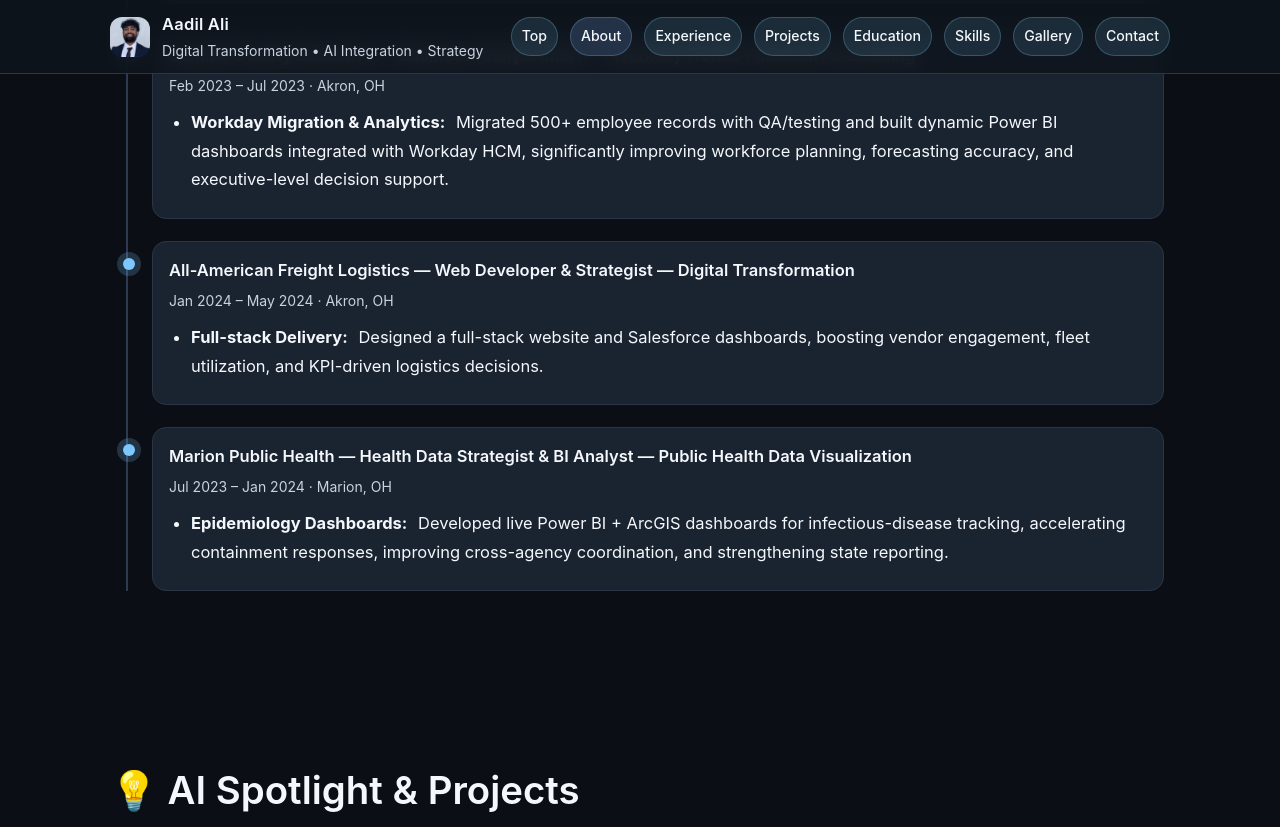
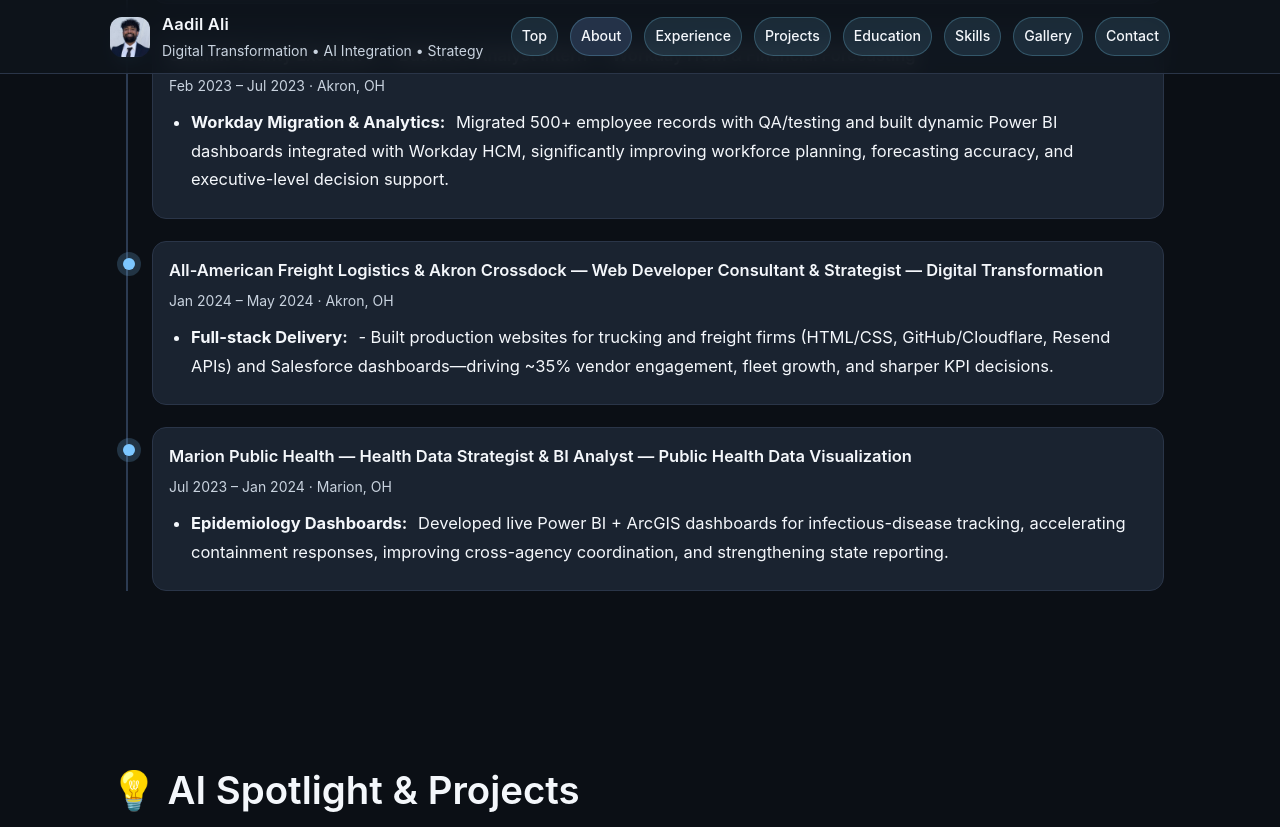
Before and after one commit to aaadil777/aaadil777.github.io, a Jekyll site: the page built from index.md, in a window 1280 px wide and 900 px high, scrolled down 2441 px, cut to the strip 0-827 px from the top of the window. Built offline with Jekyll 4.4.1, drawn with Linux system fonts in a browser that asks for light colours; some of the changed text lies outside the part shown.

Commit message:
feat(site): add AAF Logistics & Akron Crossdock web projects; sync experience bullet with resume; confirm Streamlit link.

```diff
--- a/_data/experience.yaml
+++ b/_data/experience.yaml
@@ -41,12 +41,13 @@
   bullets:
     - "Workday Migration & Analytics: Migrated 500+ employee records with QA/testing and built dynamic Power BI dashboards integrated with Workday HCM, significantly improving workforce planning, forecasting accuracy, and executive-level decision support."
 
-- company: All-American Freight Logistics
-  role: Web Developer & Strategist — Digital Transformation
+- company: All-American Freight Logistics & Akron Crossdock
+  role: Web Developer Consultant & Strategist — Digital Transformation
   dates: Jan 2024 – May 2024
   location: Akron, OH
   bullets:
-    - "Full-stack Delivery: Designed a full-stack website and Salesforce dashboards, boosting vendor engagement, fleet utilization, and KPI-driven logistics decisions."
+    - "Full-stack Delivery: - Built production websites for trucking and freight firms (HTML/CSS, GitHub/Cloudflare, Resend APIs) and Salesforce dashboards—driving ~35% vendor engagement, fleet growth, and sharper KPI decisions."
+
 
 - company: Marion Public Health
   role: Health Data Strategist & BI Analyst — Public Health Data Visualization
--- a/index.md
+++ b/index.md
@@ -196,6 +196,7 @@ title: "Aadil Ali"
         <span class="pill">Productboard</span>
         <span class="pill">Mural</span>
         <span class="pill">Cursor</span>
+        <span class="pill">Cloudflare</span>
       </div>
     </div>
     <div class="tech-card">
```
Also changed, not shown: _data/projects.yml (+12 -0 lines).
